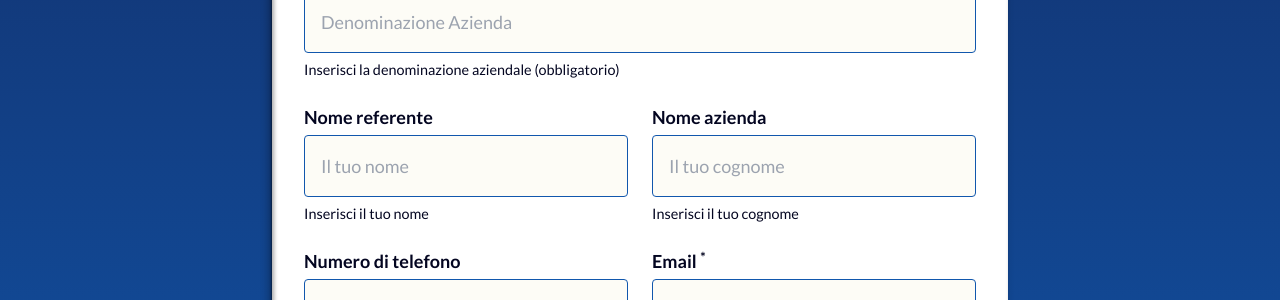
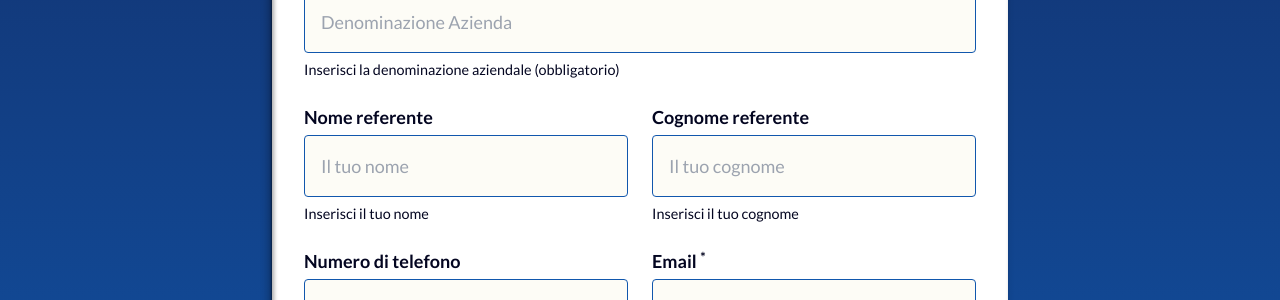
Before and after one commit to Quantitas-srl-org/tourism_promo, a Jekyll site: the page built from index.markdown, in a window 1280 px wide and 900 px high, scrolled down 7605 px. Shown: the part 154-454 px from the top of the window. Built offline with Jekyll 4.4.1, drawn with Linux system fonts in a browser that asks for light colours; some web fonts are replaced; some of the changed lines change nothing that is shown.

Commit message:
refinement

```diff
--- a/_includes/home-form.html
+++ b/_includes/home-form.html
@@ -24,15 +24,17 @@
                         </label>
                         <input type="text" id="input-first-name" name="first-name"
                                aria-describedby="input-first-name-helper"
+                               autocomplete="given-name"
                                class="input" placeholder="{{ page.form-placeholder-first-name }}">
                         <small id="input-first-name-helper" class="helper-text"> {{ page.form-helper-first-name
                             }}</small>
                     </div>
                     <div class="input-wrapper md:basis-1/2">
                         <label for="input-last-name" class="label">
-                            {{ page.form-label-company-name }}
+                            {{ page.form-label-last-name }}
                         </label>
                         <input type="text" id="input-last-name" name="last-name"
+                               autocomplete="family-name"
                                aria-describedby="input-last-name-helper" class="input"
                                placeholder="{{ page.form-placeholder-last-name }}">
                         <small id="input-last-name-helper" class="helper-text"> {{ page.form-helper-last-name }}</small>
@@ -43,7 +45,9 @@
                         <label for="input-phone" class="label">
                             {{ page.form-label-phone }}
                         </label>
-                        <input type="text" id="input-phone" name="phone" aria-describedby="input-phone-helper"
+                        <input type="text" id="input-phone" name="phone"
+                               autocomplete="tel"
+                               aria-describedby="input-phone-helper"
                                class="input"
                                placeholder="{{ page.form-placeholder-phone }}">
                         <small id="input-phone-helper" class="helper-text"> {{ page.form-helper-phone }}</small>
@@ -55,6 +59,7 @@
                         </label>
                         <input type="text" id="input-email" name="email" aria-required="true"
                                aria-describedby="input-email-helper"
+                               autocomplete="off"
                                class="input"
                                placeholder="{{ page.form-placeholder-email }}">
                         <small id="input-email-helper" class="helper-text"> {{ page.form-helper-email }}</small>
--- a/_layouts/home.html
+++ b/_layouts/home.html
@@ -25,7 +25,7 @@
 
 <section class="section-gradient py-14">
     <div class="wrapper md:flex md:space-x-6 relative">
-        <span class="absolute overflow-x-hidden w-full h-screen top-[-175px] left-0" aria-hidden="true">
+        <span class="absolute overflow-x-hidden w-full h-screen top-[-175px] left-0 z-[1]" aria-hidden="true">
             <span class="decorative-image city top-0 right-[-60px] z-10 !w-[360px] !h-[323px]"></span>
         </span>
         <div class="md:basis-1/2 mb-8 md:mb-0 relative z-10">
```
